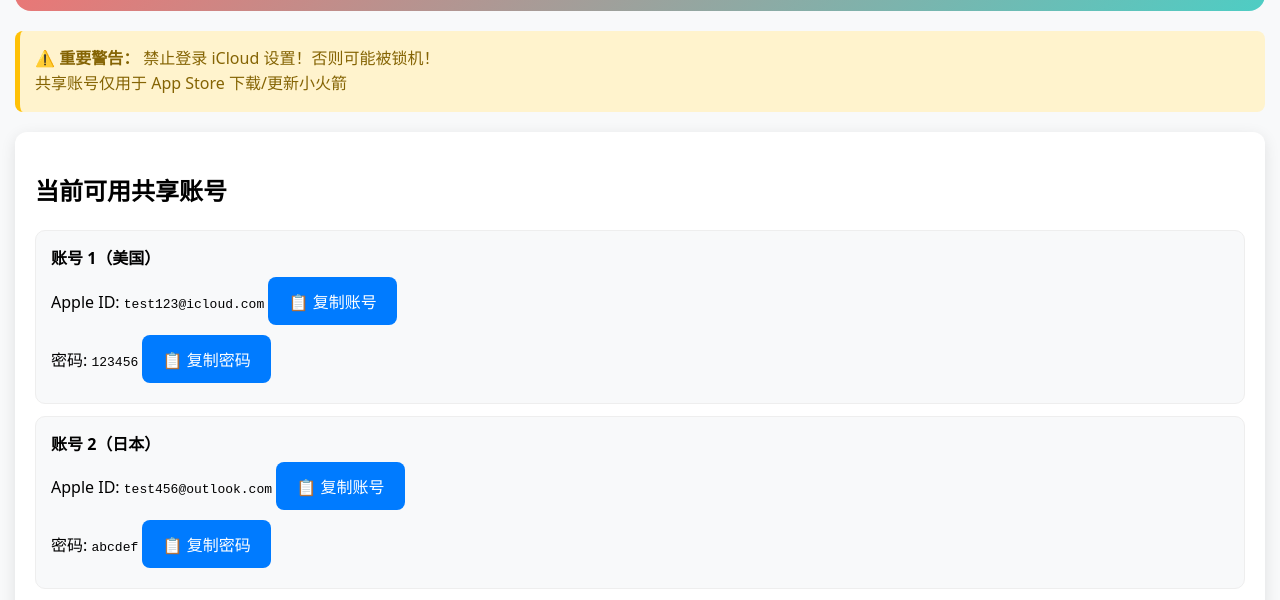
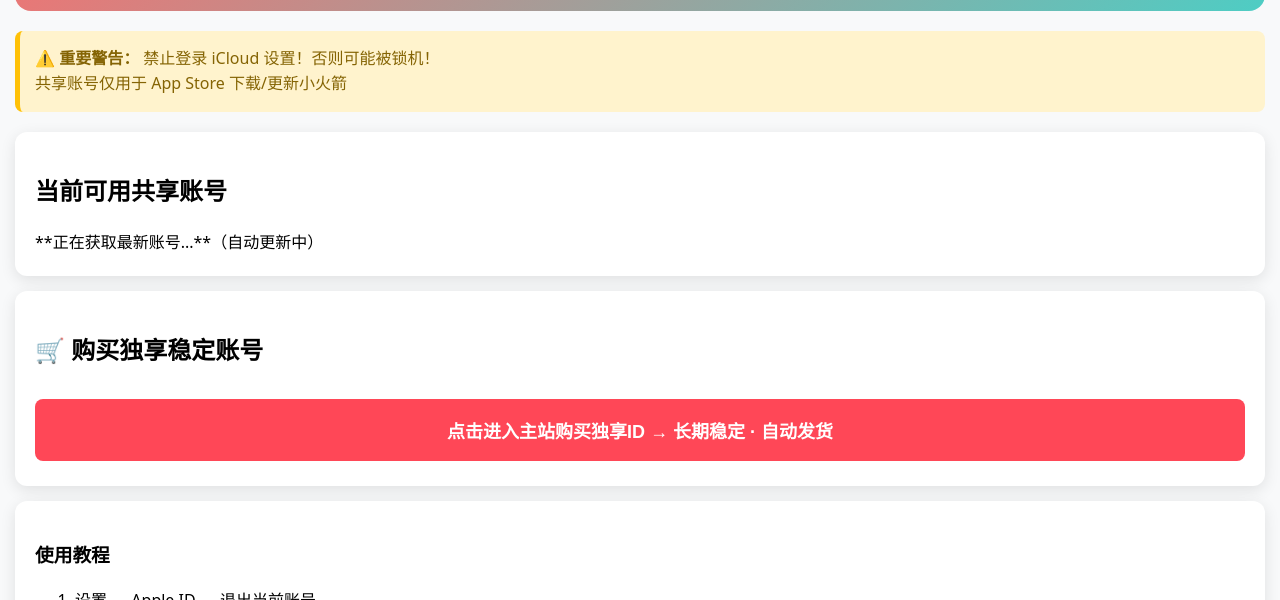
Before and after one commit to MM889900/appleid, a plain HTML site: page index.html in a window 1280 px wide. Shown: the part 200-800 px from the top of the page. Drawn offline with Linux system fonts and the light colour scheme.

Commit message:
Update index.html

```diff
--- a/index.html
+++ b/index.html
@@ -78,21 +78,7 @@
 <div class="card">
   <h2>当前可用共享账号</h2>
   <!-- apple starts -->
-  <div class="account">
-    <strong>账号 1（美国）</strong><br>
-    Apple ID: <code>test123@icloud.com</code>
-    <button onclick="copyText('test123@icloud.com')">📋 复制账号</button><br>
-    密码: <code>123456</code>
-    <button onclick="copyText('123456')">📋 复制密码</button>
-  </div>
-
-  <div class="account">
-    <strong>账号 2（日本）</strong><br>
-    Apple ID: <code>test456@outlook.com</code>
-    <button onclick="copyText('test456@outlook.com')">📋 复制账号</button><br>
-    密码: <code>abcdef</code>
-    <button onclick="copyText('abcdef')">📋 复制密码</button>
-  </div>
+  **正在获取最新账号...**（自动更新中）
   <!-- apple ends -->
 </div>
 
```
